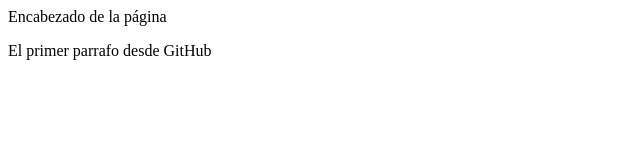
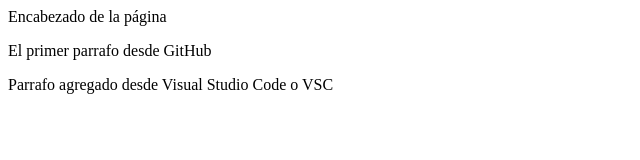
Before and after one commit to Carlos-1193/GitPrueba2, a plain HTML site: page index.html in a window 1280 px wide. Shown: the whole page, without its empty margins (0-640 px from the left). Drawn offline with Linux system fonts and the light colour scheme.

Commit message:
se agrego un nuevo parrafo en el primer section, desde master

```diff
--- a/index.html
+++ b/index.html
@@ -10,6 +10,7 @@
     <header>Encabezado de la página</header>
     <section>
         <p>El primer parrafo desde GitHub</p>
+        <p>Parrafo agregado desde Visual Studio Code o VSC</p>
     </section>
 
 </body>
```
